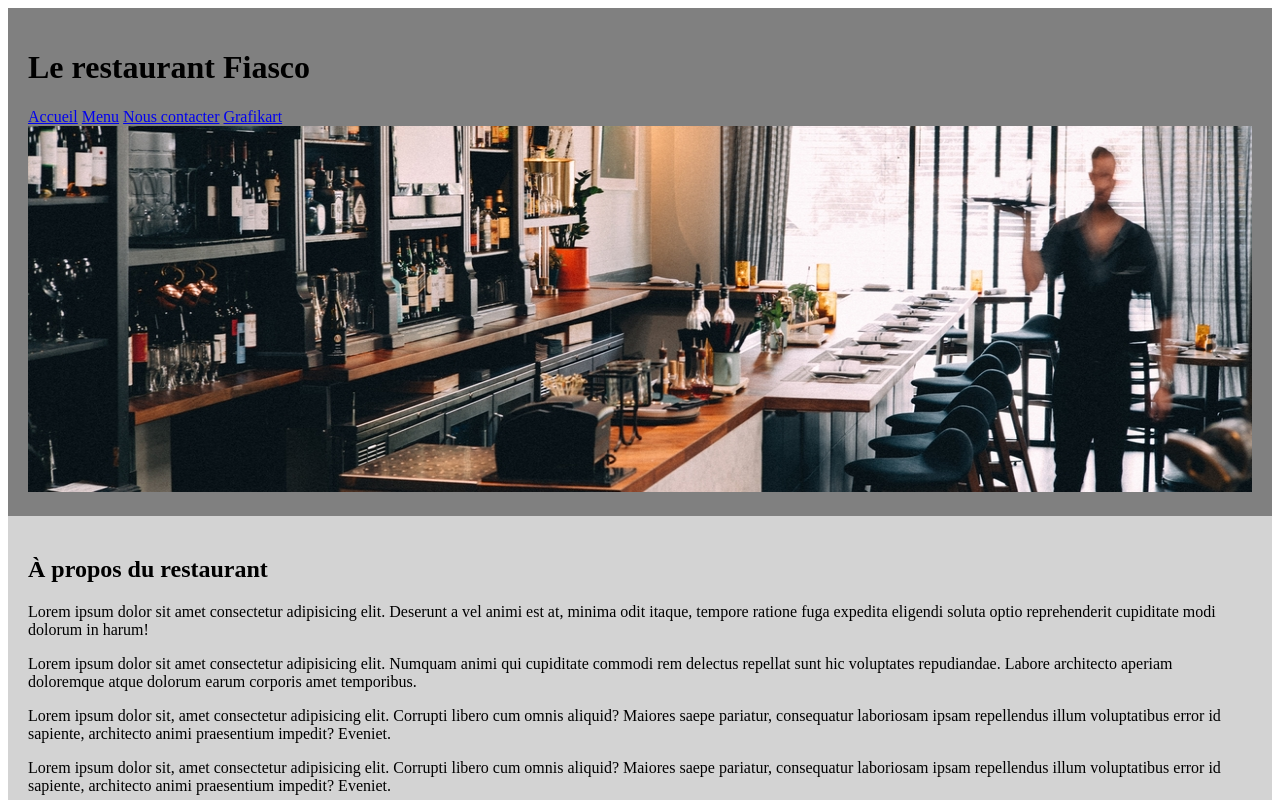
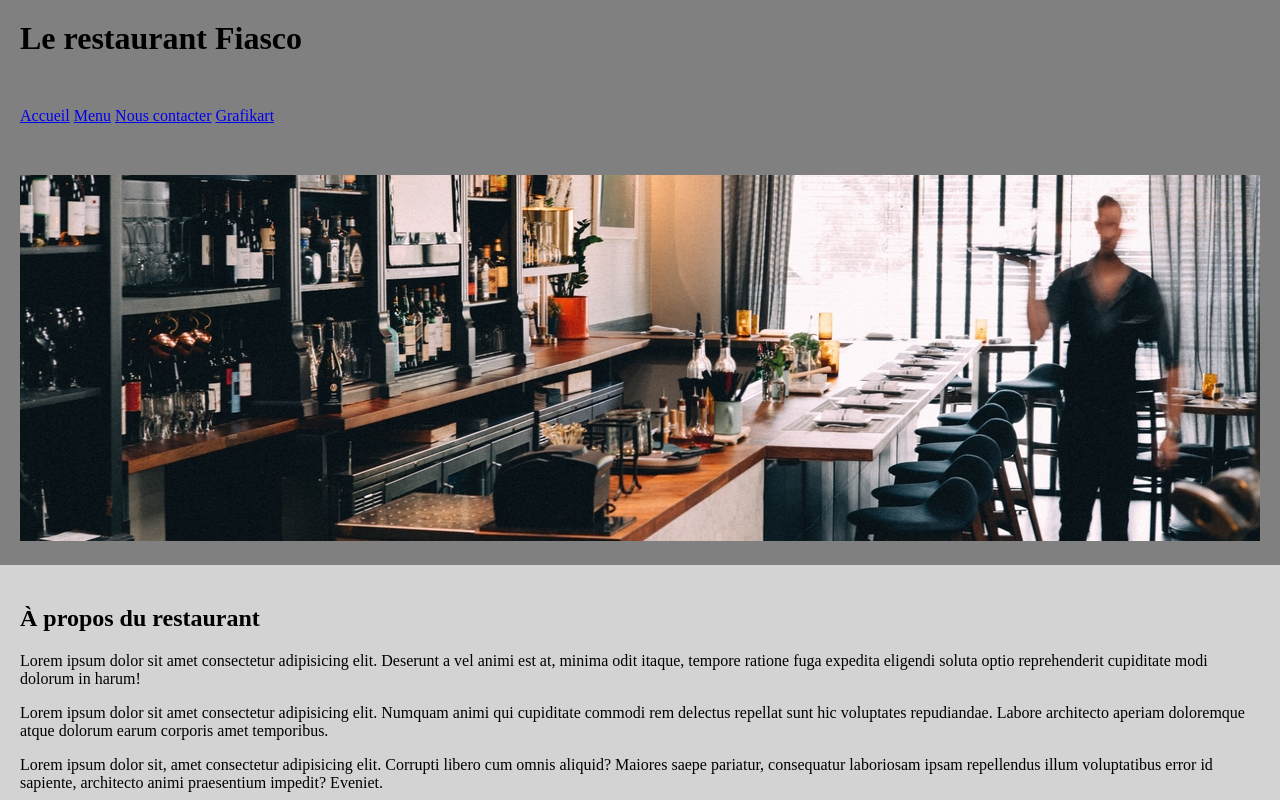
Before and after one commit to gaetan-denis/Site-d-un-restaurant-suivant-le-tutoriel-CSS-de-Grafikart, a plain HTML site: page index.html in a window 1280 px wide. Shown: the top 800 px of the page. Drawn offline with Linux system fonts and the light colour scheme.

Commit message:
Suppression des marges extérieures du site

```diff
--- a/index.html
+++ b/index.html
@@ -8,8 +8,8 @@
     </head>
     <body>
         <header class="header">
-            <h1 class="title-big">Le restaurant Fiasco</h1>
-            <nav>
+            <h1 class="header-title">Le restaurant Fiasco</h1>
+            <nav class="header-nav">
                 <a href="index.html" title="Accueil">Accueil</a>
                 <a href="menu.html" title="Voir le menu">Menu</a>
                 <a href="contact.html" title="Nous contacterS">Nous contacter</a>
--- a/style.css
+++ b/style.css
@@ -1,3 +1,6 @@
+body {
+    margin: 0;
+}
 .header {
     background:grey;
     padding: 20px;
@@ -9,6 +12,13 @@
      height : auto;
  }
 
+ .header-nav {
+     margin:50px 0;
+ }
+
+ .header-title {
+     margin-top: 0px;
+ }
  .main {
      background: lightgrey;
      padding : 20px;
```
